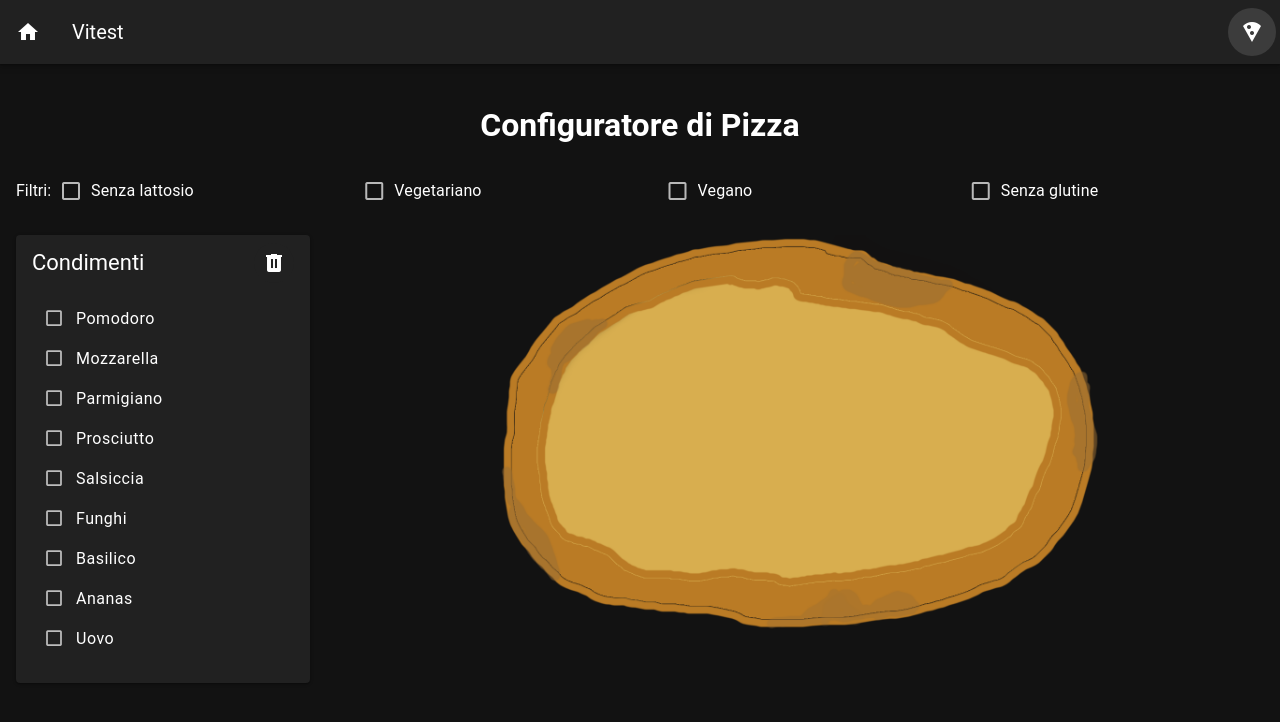
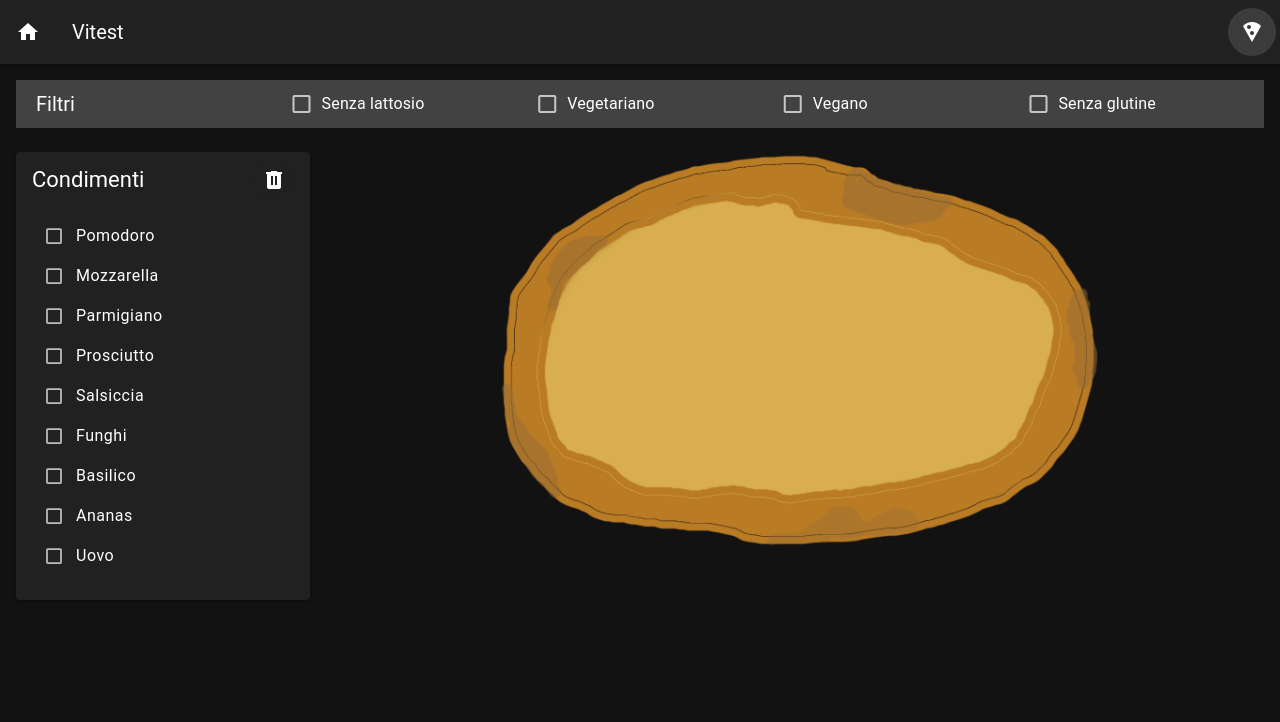
Before and after one commit to marco-mazzocchi/vitest-demo, a Vue app in the folder vitest-project/: page /configurator in a window 1280 px wide. Shown: the top 722 px of the page. Built offline with nearby package versions, Linux system fonts and the light colour scheme.

Commit message:
use toolbar

```diff
--- a/vitest-project/src/components/Configurator.vue
+++ b/vitest-project/src/components/Configurator.vue
@@ -97,12 +97,10 @@ function emptyToppings() {
   <v-container fluid class="fill-height">
     <v-row>
       <v-col cols="12">
-        <h1 class="text-center">Configuratore di Pizza</h1>
-        <div class="d-flex align-center">
-          Filtri:
-          <v-checkbox-btn v-for="filter in filters" :key="filter.key" :label="filter.name" :model-value="filter.value"
+        <v-toolbar density="compact" title="Filtri">
+<v-checkbox-btn v-for="filter in filters" :key="filter.key" :label="filter.name" :model-value="filter.value"
             @update:model-value="onFilterChange(filter.key, $event)" />
-        </div>
+        </v-toolbar>
       </v-col>
     </v-row>
     <v-row>
```
